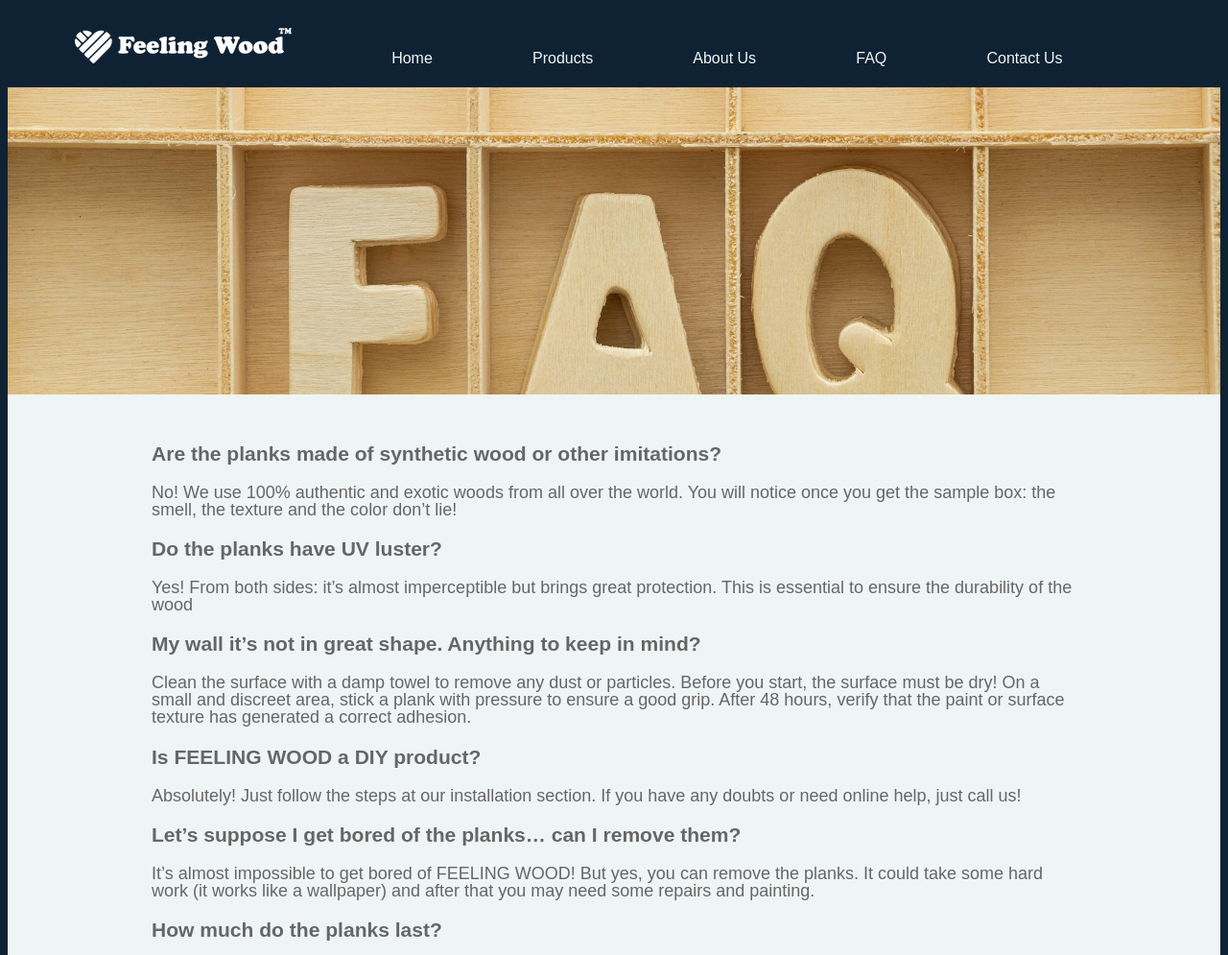
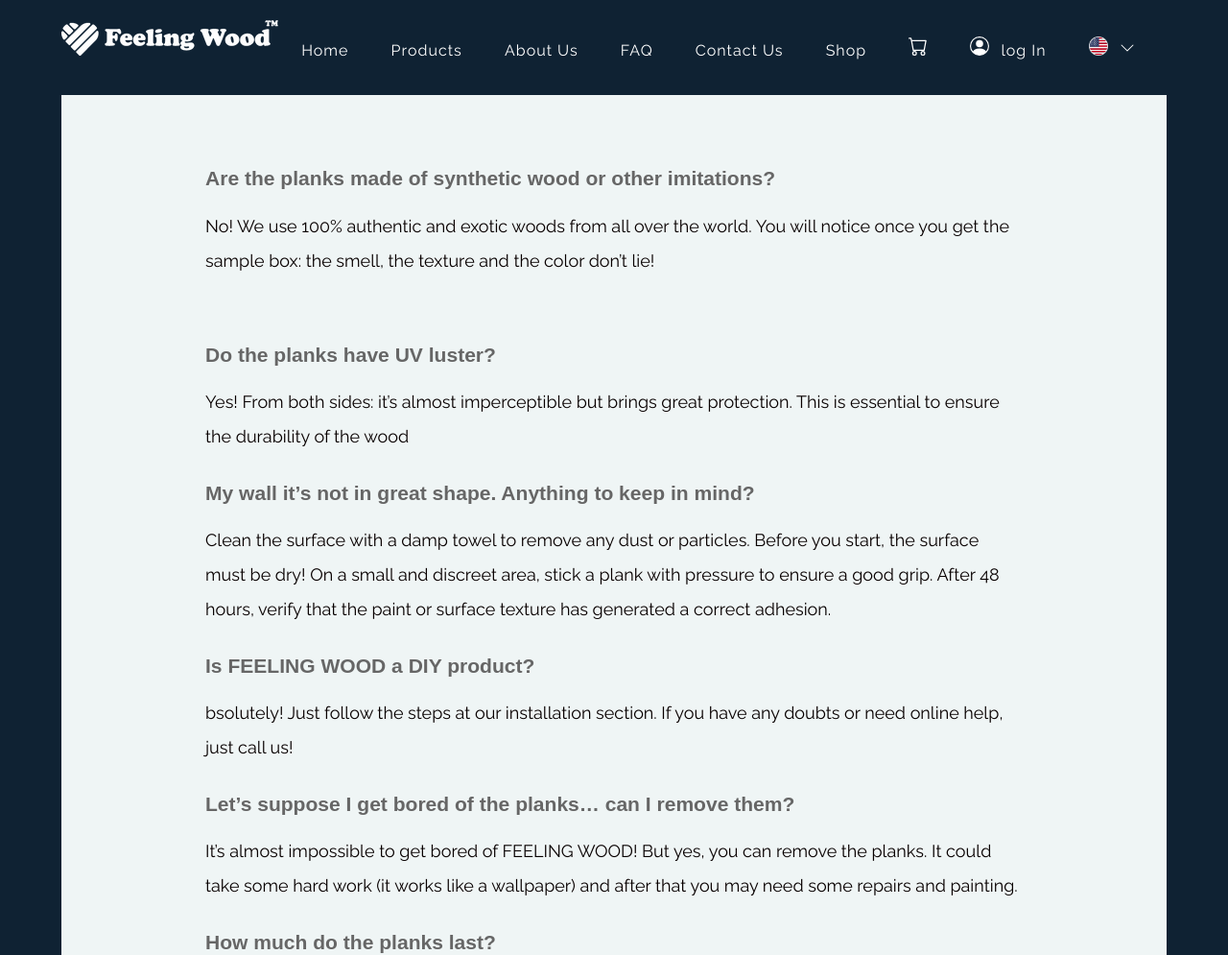
Before and after one commit to dfigalo1/FeelingWood, a plain HTML site: page faq.html in a window 1280 px wide. Shown: the top 995 px of the page at 96% size. Drawn offline with Linux system fonts and the light colour scheme.

Commit message:
arreglos de estilos

```diff
--- a/faq.html
+++ b/faq.html
@@ -5,7 +5,7 @@
   <meta charset="utf-8">
   <title>FeelingWood</title>
   <meta name="viewport" content="width=device-width, initial-scale=1">
-  <link rel="stylesheet" type="text/css" href="styles/style.css">
+  <link rel="stylesheet" type="text/css" href="styles/about.css">
   <link rel="shortcut icon" href="./images/favicon.png" type="image/x-icon" />
 </head>
 
@@ -13,59 +13,58 @@
   <header>
     <div id="nav">
       <tr>
-        <th> <a><img src="./images/LogoWhite.png" /></a></th>
-        <th><a href="index.html">Home</a></th>
-        <th><a href="products.html">Products</a></th>
-        <th><a href="about.html">About Us</a></th>
-        <th><a href="faq.html">FAQ</a></th>
-        <th><a href="contact.html">Contact Us</a></th>
+        <th> <a class="logo"><img src="./images/LogoWhite.png" /></a></th>
+        <th><a class = "links" href="index.html">Home</a></th>
+        <th><a class = "links" href="products.html">Products</a></th>
+        <th><a class = "links" href="about.html">About Us</a></th>
+        <th><a class = "links" href="faq.html">FAQ</a></th>
+        <th><a class = "links" href="contact.html">Contact Us</a></th>
+        <th><a class = "links" href="shop.html">Shop</a></th>
+        <th><a href="cart.html"><svg xmlns="http://www.w3.org/2000/svg" width="20" height="20" fill="currentColor" class="bi bi-cart" viewBox="0 0 16 16">
+          <path d="M0 1.5A.5.5 0 0 1 .5 1H2a.5.5 0 0 1 .485.379L2.89 3H14.5a.5.5 0 0 1 .491.592l-1.5 8A.5.5 0 0 1 13 12H4a.5.5 0 0 1-.491-.408L2.01 3.607 1.61 2H.5a.5.5 0 0 1-.5-.5zM3.102 4l1.313 7h8.17l1.313-7H3.102zM5 12a2 2 0 1 0 0 4 2 2 0 0 0 0-4zm7 0a2 2 0 1 0 0 4 2 2 0 0 0 0-4zm-7 1a1 1 0 1 1 0 2 1 1 0 0 1 0-2zm7 0a1 1 0 1 1 0 2 1 1 0 0 1 0-2z"/>
+        </svg></a></th>
+        <th><a href="login.html"><svg xmlns="http://www.w3.org/2000/svg" width="20" height="20" fill="currentColor" class="bi bi-person-circle" viewBox="0 0 16 16">
+          <path d="M11 6a3 3 0 1 1-6 0 3 3 0 0 1 6 0z"/>
+          <path fill-rule="evenodd" d="M0 8a8 8 0 1 1 16 0A8 8 0 0 1 0 8zm8-7a7 7 0 0 0-5.468 11.37C3.242 11.226 4.805 10 8 10s4.757 1.225 5.468 2.37A7 7 0 0 0 8 1z"/>
+        </svg><span class="padding">log In</span></a></th>
+        <th><a href="lenguage.html"><img src="./images/USA.png" alt="" srcset="" class="lenguaje"/><span class="padding"><svg xmlns="http://www.w3.org/2000/svg" width="16" height="16" fill="currentColor" class="bi bi-chevron-down" viewBox="0 0 16 16">
+          <path fill-rule="evenodd" d="M1.646 4.646a.5.5 0 0 1 .708 0L8 10.293l5.646-5.647a.5.5 0 0 1 .708.708l-6 6a.5.5 0 0 1-.708 0l-6-6a.5.5 0 0 1 0-.708z"/>
+        </svg></span></a></th>
       </tr>
     </div>
 
   </header>
 
   <main>
-
-    <div id="background-faq">
-      <!-- <h3 class="background-text">FAQ</h3> -->
-    </div>
-
     <!--==========================
       FAQ
     ============================-->
-    <section id="faq" class="section-bg">
+    <section id="about" class="section-bg">
       <div class="container-fluid">
         <div class="row">
           <div class="col-lg-6 content">
-            <h3><strong>Are the planks made of synthetic wood or other imitations?</strong></h3>
-            <p>No! We use 100% authentic and exotic woods from all over the world. You will notice once you get the
-              sample box: the smell, the texture and the color don’t lie!</p>
-
-            <h3><strong>Do the planks have UV luster?</strong></h3>
-            <p>Yes! From both sides: it’s almost imperceptible but brings great protection. This is essential to ensure
-              the durability of the wood</p>
-
-            <h3><strong>My wall it’s not in great shape. Anything to keep in mind?</strong></h3>
-            <p>Clean the surface with a damp towel to remove any dust or particles. Before you start, the surface must
-              be dry! On a small and discreet area, stick a plank with pressure to ensure a good grip. After 48 hours,
-              verify that the paint or surface texture has generated a correct adhesion.</p>
-
-            <h3><strong>Is FEELING WOOD a DIY product?</strong></h3>
-            <p>Absolutely! Just follow the steps at our installation section. If you have any doubts or need online
-              help, just call us!</p>
-
-            <h3><strong>Let’s suppose I get bored of the planks… can I remove them?</strong></h3>
-            <p>It’s almost impossible to get bored of FEELING WOOD! But yes, you can remove the planks. It could take
-              some hard work (it works like a wallpaper) and after that you may need some repairs and painting.</p>
-
-            <h3><strong>How much do the planks last?</strong></h3>
+            <h2 class="black1"><strong>FAQ</strong></h2>
+            <br>
+            <h3>Are the planks made of synthetic wood or other imitations?</h3>
+            <p>No! We use 100% authentic and exotic woods from all over the world. You will notice once you get the sample box: the smell, the texture and the color don’t lie!</p>
+            <br>
+            <h3>Do the planks have UV luster?</h3>
+            <p>Yes! From both sides: it’s almost imperceptible but brings great protection. This is essential to ensure the durability of the wood</p>
+            <h3>My wall it’s not in great shape. Anything to keep in mind?</h3>
+            <p>Clean the surface with a damp towel to remove any dust or particles. Before you start, the surface must be dry! On a small and discreet area, stick a plank with pressure to ensure a good grip. After 48 hours, verify that the paint or surface texture has generated a correct adhesion.</p>
+            <h3>Is FEELING WOOD a DIY product?</h3>
+            <p>bsolutely! Just follow the steps at our installation section. If you have any doubts or need online help, just call us!</p>
+            <h3>Let’s suppose I get bored of the planks… can I remove them?</h3>
+            <p>It’s almost impossible to get bored of FEELING WOOD! But yes, you can remove the planks. It could take some hard work (it works like a wallpaper) and after that you may need some repairs and painting.</p>
+            <h3>How much do the planks last?</h3>
             <p>Our premium adhesive of double-sided tape is rated for 10 years, but could last even more!</p>
 
-          </div>
+
+    </div>
         </div>
       </div>
     </section>
-    <!-- FAQ -->
+    <!-- About -->
 
 
 <!--==========================
--- a/styles/style.css
+++ b/styles/style.css
@@ -582,32 +582,7 @@ a:focus {
 /* Frequently Asked Questions Section
 --------------------------------*/
 
-#faq {
-  padding: 30px 150px 30px 150px;
-  display: block;
-  position: center;
-  font-family: "Montserrat", sans-serif;
-  font-size: 18px;
-  line-height: 1;
-}
 
-#background-faq {
-  background-image: url("../images/answer-faq.jpg");
-  background-repeat: no-repeat;
-  background-attachment: fixed;
-  background-size: cover;
-  height: 20em;
-}
-
-@media (max-width: 768px) {
-  #faq #faq-list a {
-    font-size: 18px;
-  }
-
-  #faq #faq-list i {
-    top: 13px;
-  }
-}
 
 /* Contact US
 --------------------------------*/
```
Also changed, not shown: about.html (+0 -2 lines), images/answer-faq.jpg (deleted).
